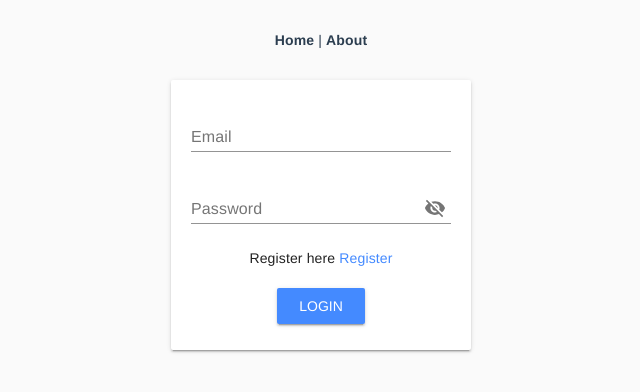
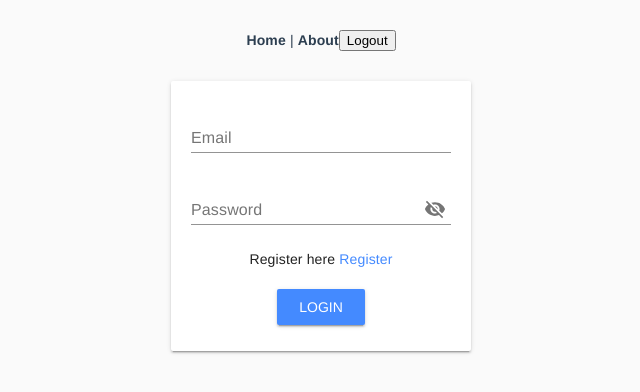
Before and after one commit to lindgr3n/have-it-expired, a Vue app: page /login in a window 1280 px wide. Shown: the top 392 px of the page, without its empty margins (319-959 px from the left). Built offline with nearby package versions, Linux system fonts and the light colour scheme; no server answers.

Commit message:
Add logout

```diff
--- a/src/App.vue
+++ b/src/App.vue
@@ -3,10 +3,30 @@
     <div id="nav">
       <router-link to="/">Home</router-link> |
       <router-link to="/about">About</router-link>
+      <button @click="logout">Logout</button>
     </div>
     <router-view/>
   </div>
 </template>
+
+<script>
+import { signOut } from "@/firebase";
+export default {
+  name: "app",
+
+  methods: {
+    logout() {
+      const signOutPromise = signOut();
+      signOutPromise.then(success => {
+        if (success) {
+          this.$router.replace("/login");
+        }
+      });
+    }
+  }
+};
+</script>
+
 
 <style>
 #app {
```
